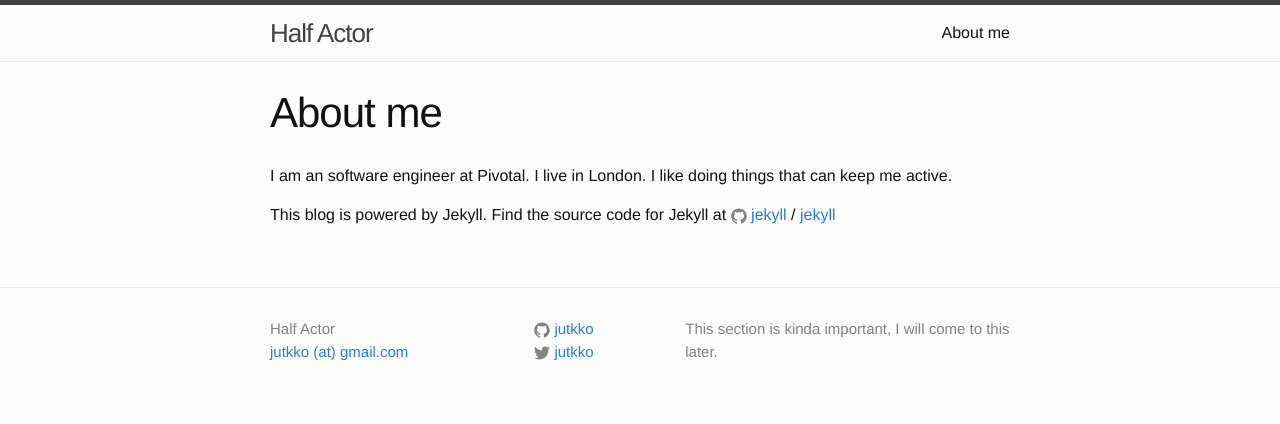
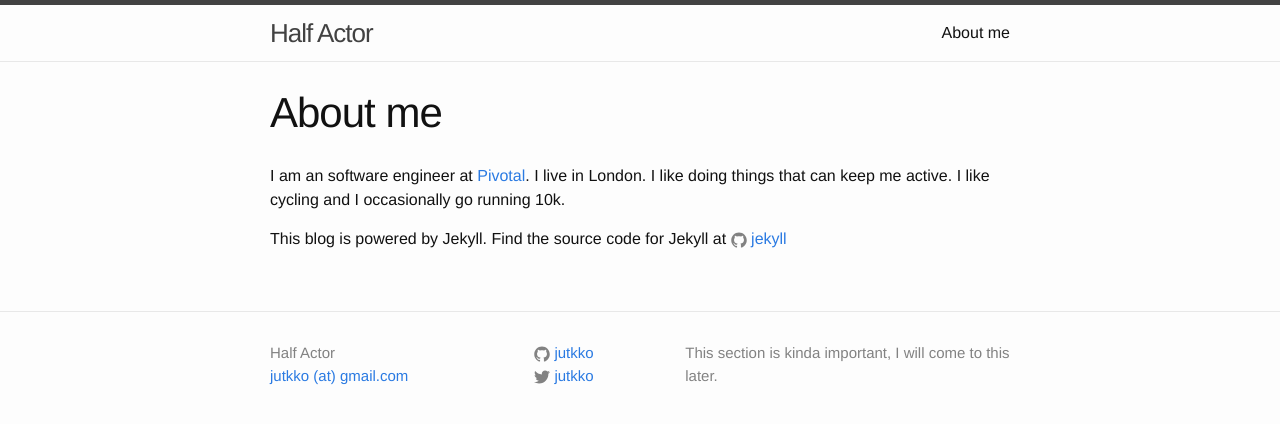
Before and after one commit to jutkko/jutkko.github.io, a Jekyll site: the page built from about.md, in a window 1280 px wide. Shown: the top 424 px of the page. Built offline with Jekyll 4.4.1, drawn with Linux system fonts in a browser that asks for light colours.

Commit message:
New post and update about page

```diff
--- a/about.md
+++ b/about.md
@@ -4,9 +4,10 @@ title: About me
 permalink: /about/
 ---
 
-I am an software engineer at Pivotal. I live in London. I like doing things
-that can keep me active.
+I am an software engineer at [Pivotal][pivotal]. I live in London. I like doing things
+that can keep me active. I like cycling and I occasionally go running 10k.
 
 This blog is powered by Jekyll. Find the source code for Jekyll at
-{% include icon-github.html username="jekyll" %} /
-[jekyll](https://github.com/jekyll/jekyll)
+{% include icon-github.html username="jekyll" %}
+
+[pivotal]: https://pivotal.io/
```
Also changed, not shown: _posts/2016-08-03-welcome-to-jekyll.markdown (deleted, +0 -52 lines).
